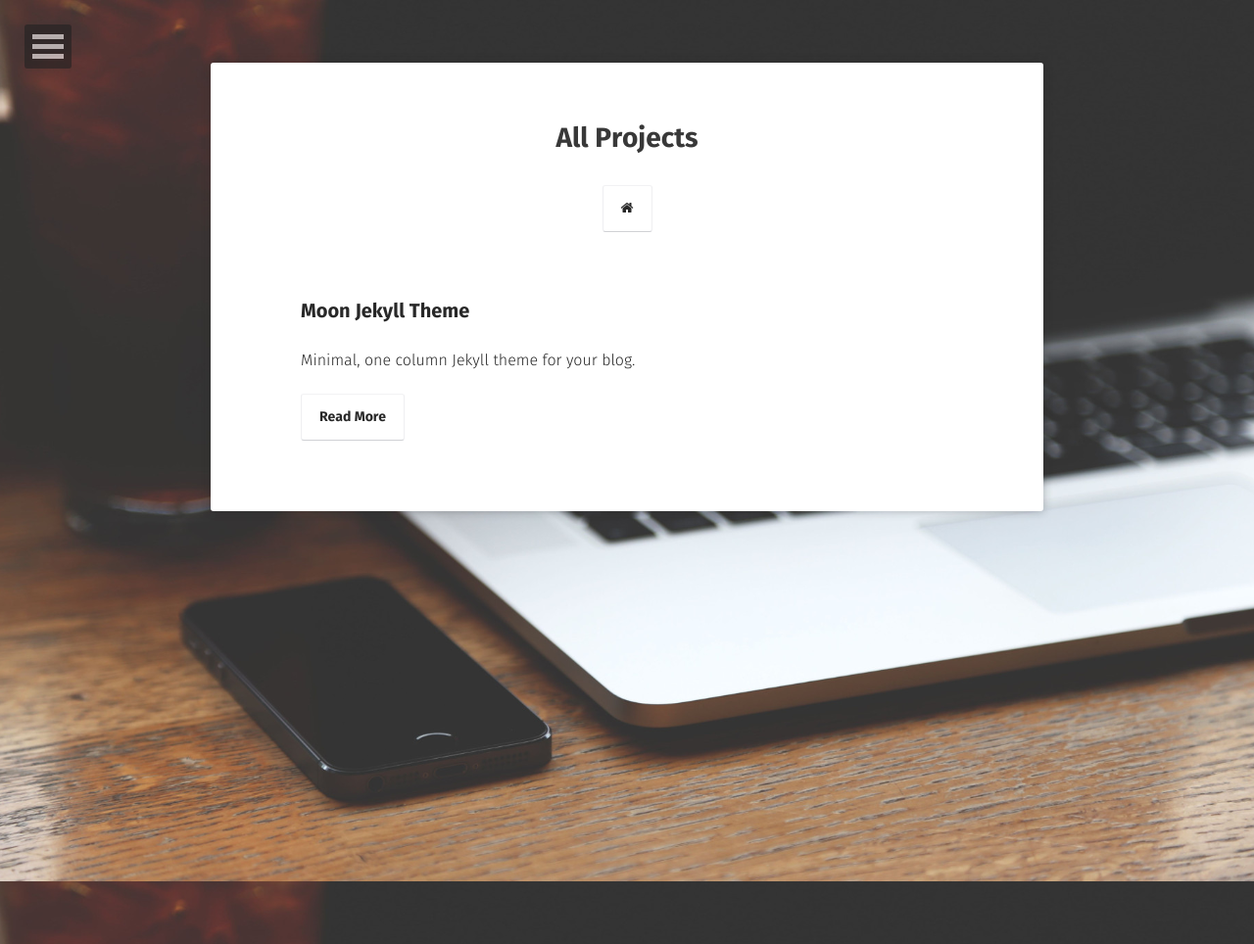
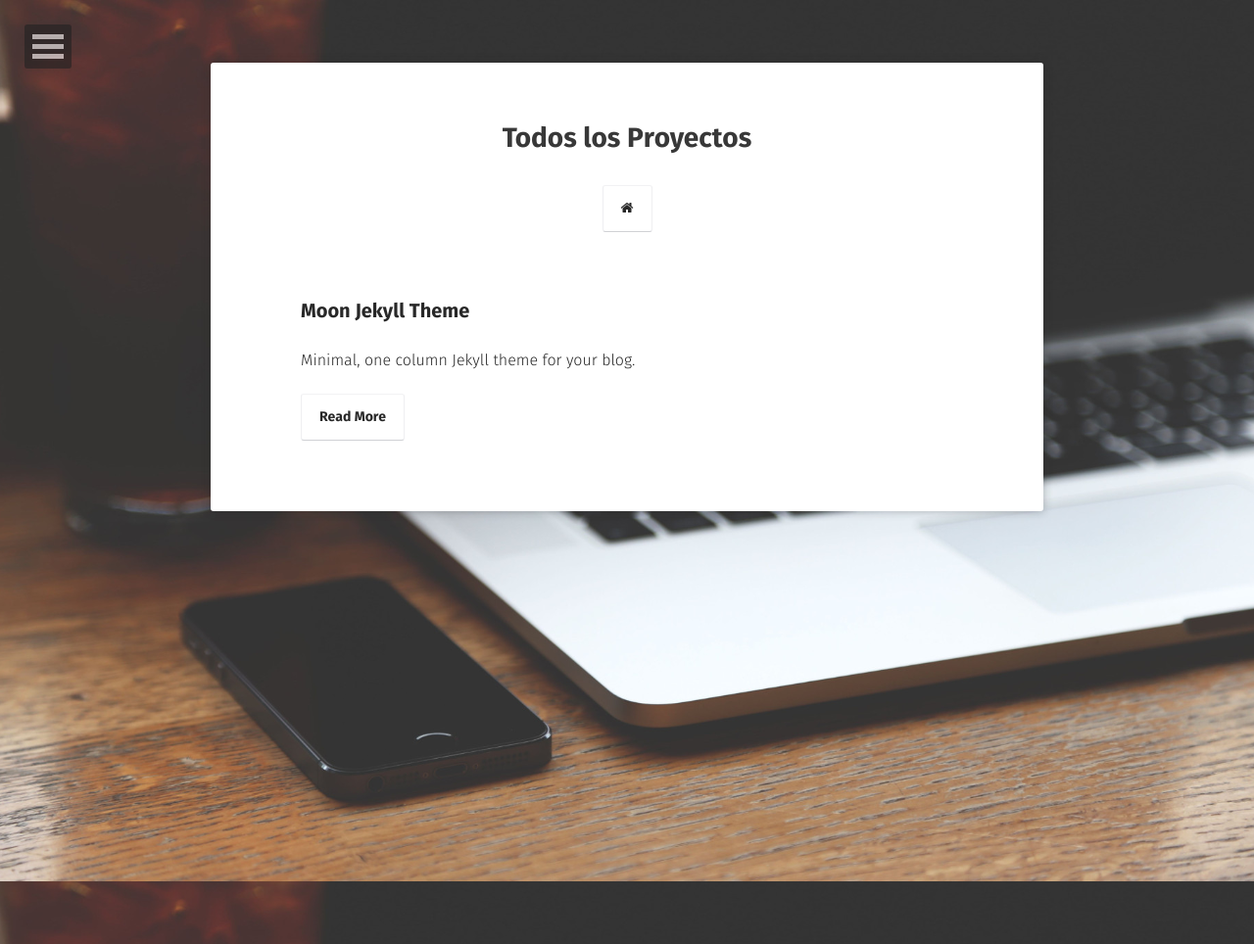
Before and after one commit to sanjorgek/turingMachine, a Jekyll site: the page built from projects/index.md, in a window 1280 px wide. Shown: the whole page at 98% size. Built offline with Jekyll 4.4.1, drawn with Linux system fonts in a browser that asks for light colours; some web fonts are replaced; comment, search, counter and statistics services are not loaded.

Commit message:
ESP messages at projects

```diff
--- a/projects/index.md
+++ b/projects/index.md
@@ -1,6 +1,6 @@
 ---
 layout: project
-title: All Projects
-excerpt: "A List of Projects"
-comments: false
+title: Todos los Proyectos
+excerpt: "Una lista de los Proyectos disponibles"
+comments: true
 ---
```
